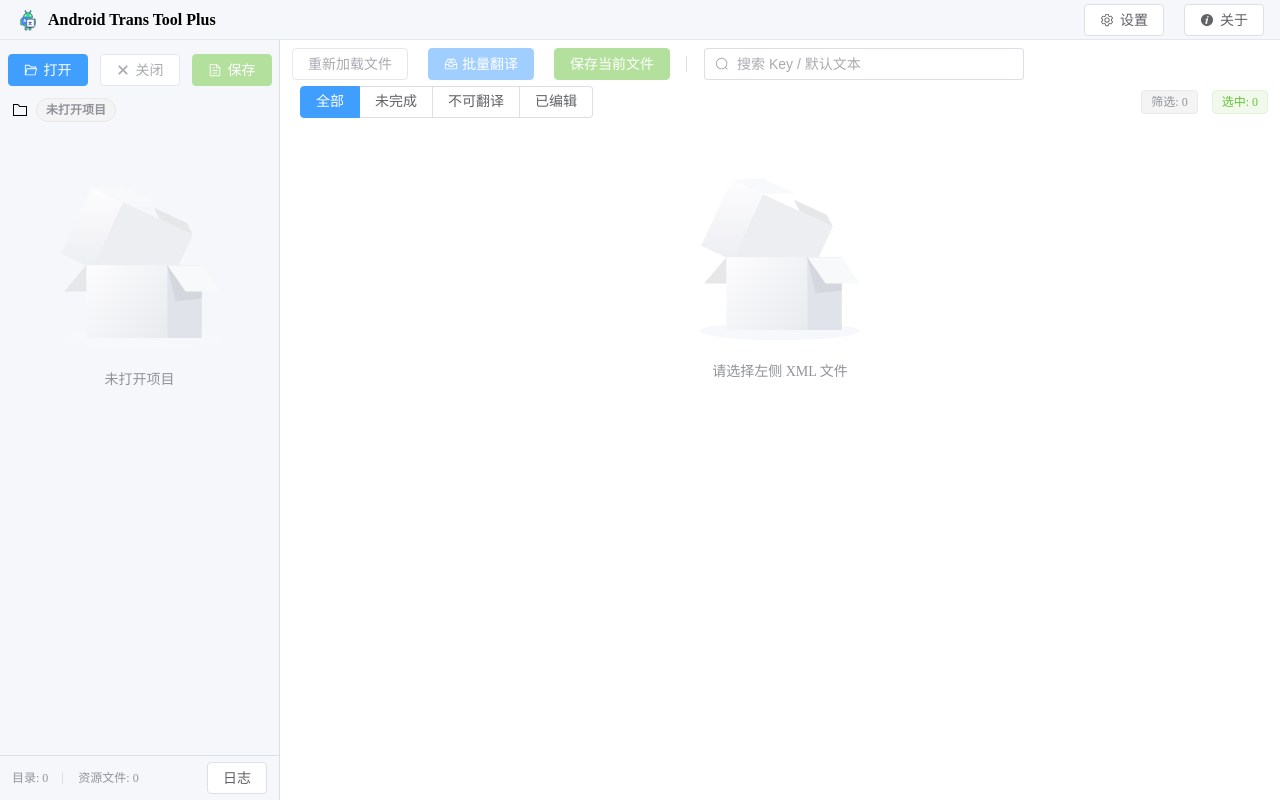
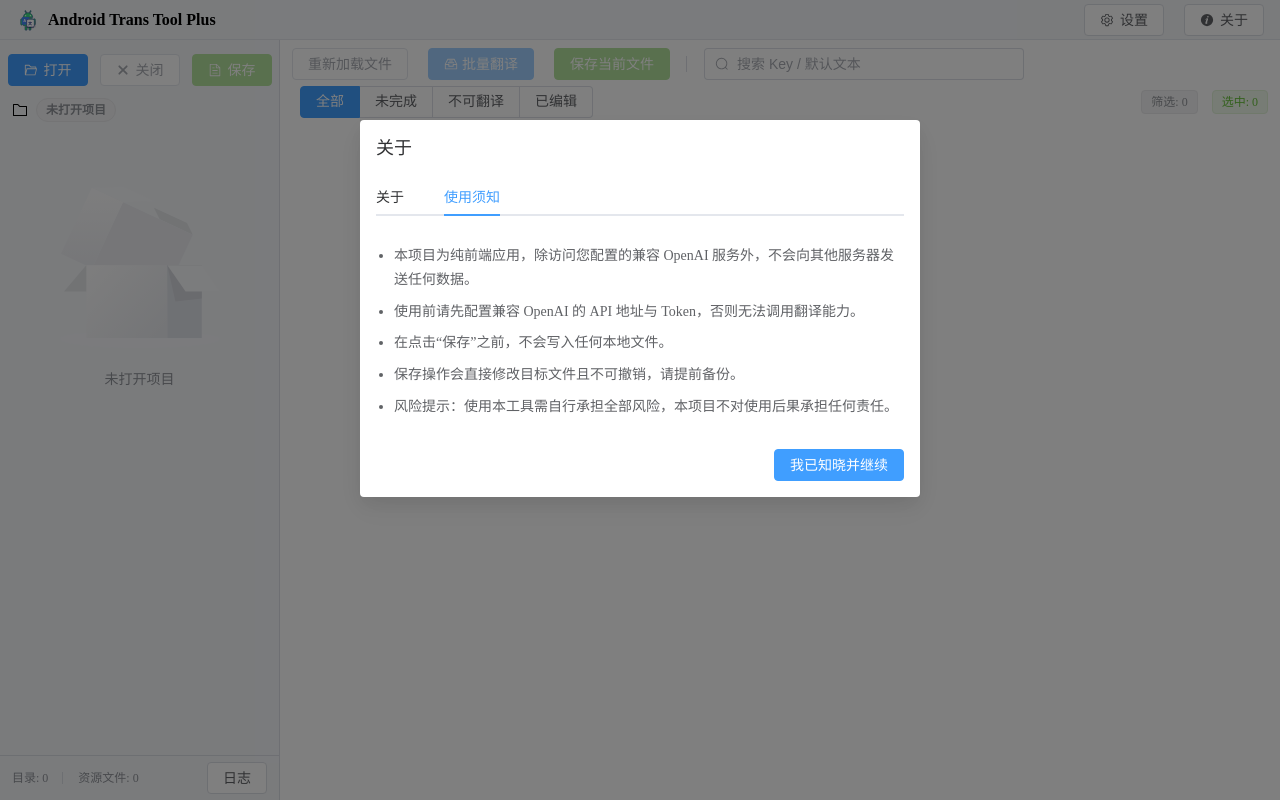
Before and after one commit to huanfeng/AndroidTransToolPlus, a Vue app: page / in a window 1280 px wide. Built offline with nearby package versions, Linux system fonts and the light colour scheme.

Commit message:
feat: 增加第一次使用的提示信息, 统一 storage key 前缀

```diff
--- a/src/App.vue
+++ b/src/App.vue
@@ -3,12 +3,12 @@
     <el-container class="app-shell">
       <!-- 顶部栏：标题 + 设置/关于 -->
       <el-header class="app-header">
-        <AppHeader @open-settings="showSettings = true" @open-about="showAbout = true" />
+        <AppHeader @open-settings="showSettings = true" @open-about="openAbout" />
       </el-header>
       <!-- 主体区域：左侧栏 + 工作区 -->
       <el-container class="app-body">
         <el-aside width="280px" class="app-aside">
-          <ProjectSidebar @open-settings="showSettings = true" @open-about="showAbout = true" />
+          <ProjectSidebar @open-settings="showSettings = true" @open-about="openAbout" />
         </el-aside>
 
         <el-main class="app-main">
@@ -31,7 +31,12 @@
 
   <!-- 设置与关于对话框 -->
   <SettingsDialog v-model:visible="showSettings" />
-  <AboutDialog v-model:visible="showAbout" />
+  <AboutDialog
+    v-model:visible="showAbout"
+    v-model:activeTab="aboutActiveTab"
+    :require-acknowledge="requireOnboardingAck"
+    @acknowledge="handleOnboardingAcknowledge"
+  />
 
   <!-- 项目恢复对话框 -->
   <el-dialog
@@ -73,12 +78,18 @@
 import AboutDialog from '@/components/about/AboutDialog.vue'
 import { enableBeforeUnloadPrompt } from '@/utils/beforeUnload'
 import { hasStoredProject } from '@/utils/projectPersistence'
+import { getStorageAdapter } from '@/adapters'
 
 const configStore = useConfigStore()
 const projectStore = useProjectStore()
 const showSettings = ref(false)
 const showAbout = ref(false)
 const showRestoreDialog = ref(false)
+const aboutActiveTab = ref<'notice' | 'info'>('info')
+const requireOnboardingAck = ref(false)
+const onboardingAcked = ref(false)
+const storage = getStorageAdapter()
+const ONBOARDING_KEY = 'onboarding_ack'
 
 onMounted(() => {
   // 立即执行必要的同步操作
@@ -92,6 +103,15 @@
     // 检查是否有存储的项目，尝试自动恢复
     if (hasStoredProject() && projectStore.isIdle) {
       showRestoreDialog.value = true
+    }
+
+    // 首次使用须知
+    const acknowledged = await storage.get<boolean>(ONBOARDING_KEY, false)
+    onboardingAcked.value = Boolean(acknowledged)
+    if (!acknowledged) {
+      aboutActiveTab.value = 'notice'
+      requireOnboardingAck.value = true
+      showAbout.value = true
     }
 
     // 启用页面刷新/关闭提示
@@ -122,6 +142,19 @@
   window.requestAnimationFrame(() => {
     root.classList.remove('theme-changing')
   })
+}
+
+function openAbout() {
+  aboutActiveTab.value = onboardingAcked.value ? 'info' : 'notice'
+  requireOnboardingAck.value = !onboardingAcked.value
+  showAbout.value = true
+}
+
+async function handleOnboardingAcknowledge() {
+  await storage.set(ONBOARDING_KEY, true)
+  onboardingAcked.value = true
+  requireOnboardingAck.value = false
+  showAbout.value = false
 }
 </script>
 
--- a/src/components/about/AboutDialog.vue
+++ b/src/components/about/AboutDialog.vue
@@ -2,9 +2,14 @@
   <el-dialog
     :model-value="visible"
     title="关于"
-    width="520px"
-    @close="emit('update:visible', false)"
+    width="560px"
+    :show-close="!requireAcknowledge"
+    :close-on-click-modal="!requireAcknowledge"
+    :close-on-press-escape="!requireAcknowledge"
+    @close="handleClose"
   >
+    <el-tabs v-model="innerTab">
+      <el-tab-pane label="关于" name="info">
         <div class="about">
           <div class="logo-container">
             <img class="logo" src="/favicon.svg" alt="Android Trans Tool Plus" />
@@ -21,22 +26,62 @@
           <p class="muted">本工具支持 Chrome/Edge 等浏览器环境</p>
           <p class="copyright">Copyright © {{ year }}</p>
         </div>
+      </el-tab-pane>
+      <el-tab-pane label="使用须知" name="notice">
+        <ul class="notice-list">
+          <li>
+            本项目为纯前端应用，除访问您配置的兼容 OpenAI 服务外，不会向其他服务器发送任何数据。
+          </li>
+          <li>使用前请先配置兼容 OpenAI 的 API 地址与 Token，否则无法调用翻译能力。</li>
+          <li>在点击“保存”之前，不会写入任何本地文件。</li>
+          <li>保存操作会直接修改目标文件且不可撤销，请提前备份。</li>
+          <li>风险提示：使用本工具需自行承担全部风险，本项目不对使用后果承担任何责任。</li>
+        </ul>
+      </el-tab-pane>
+    </el-tabs>
     <template #footer>
-      <el-button type="primary" @click="emit('update:visible', false)">确定</el-button>
+      <el-button v-if="!requireAcknowledge" @click="emit('update:visible', false)">关闭</el-button>
+      <el-button type="primary" @click="emit('acknowledge')">我已知晓并继续</el-button>
     </template>
   </el-dialog>
 </template>
 
 <script setup lang="ts">
+import { computed } from 'vue'
 import packageInfo from '../../../package.json'
 
-defineProps<{ visible: boolean }>()
-const emit = defineEmits<{ (e: 'update:visible', v: boolean): void }>()
+const props = withDefaults(
+  defineProps<{
+    visible: boolean
+    activeTab: 'notice' | 'info'
+    requireAcknowledge?: boolean
+  }>(),
+  {
+    activeTab: 'info',
+    requireAcknowledge: false,
+  }
+)
+const emit = defineEmits<{
+  (e: 'update:visible', v: boolean): void
+  (e: 'update:activeTab', v: 'notice' | 'info'): void
+  (e: 'acknowledge'): void
+}>()
 
 const appName = 'Android Trans Tool Plus'
 const version = packageInfo.version
 const description = packageInfo.description
 const year = new Date().getFullYear()
+
+const innerTab = computed({
+  get: () => props.activeTab,
+  set: val => emit('update:activeTab', val),
+})
+
+function handleClose() {
+  if (!props.requireAcknowledge) {
+    emit('update:visible', false)
+  }
+}
 </script>
 
 <style scoped>
@@ -86,4 +131,11 @@
   font-size: 14px;
   color: var(--el-text-color-secondary);
 }
+.notice-list {
+  padding-left: 18px;
+  line-height: 1.7;
+}
+.notice-list li + li {
+  margin-top: 8px;
+}
 </style>
--- a/src/components/workbench/ResourceTable.vue
+++ b/src/components/workbench/ResourceTable.vue
@@ -48,7 +48,10 @@
                   <template v-if="row.type === 'string'">
                     <template v-if="!isEditing(row.name, LANGUAGE.DEF)">
                       <span
-                        :class="['text-ellipsis', isCellDirty(row.name, LANGUAGE.DEF) ? 'dirty' : '']"
+                        :class="[
+                          'text-ellipsis',
+                          isCellDirty(row.name, LANGUAGE.DEF) ? 'dirty' : '',
+                        ]"
                         :title="getCellValue(row, LANGUAGE.DEF)"
                         >{{ getCellValue(row, LANGUAGE.DEF) }}</span
                       >
@@ -272,7 +275,7 @@
 
 const page = ref(1)
 // 从本地存储读取页面大小，默认为 20
-const pageSize = ref(Number(localStorage.getItem('table-page-size')) || 20)
+const pageSize = ref(Number(localStorage.getItem('android_trans_table_page_size')) || 20)
 const filteredRows = computed(() => {
   const q = filterText.value.trim().toLowerCase()
   let list = rows.value
@@ -387,7 +390,7 @@
 )
 // 监听页面大小变化，保存到本地存储
 watch(pageSize, newSize => {
-  localStorage.setItem('table-page-size', String(newSize))
+  localStorage.setItem('android_trans_table_page_size', String(newSize))
 })
 
 function keyFor(itemName: string, lang: Language) {
```
Lines whose indentation alone changed are shown as unchanged.
